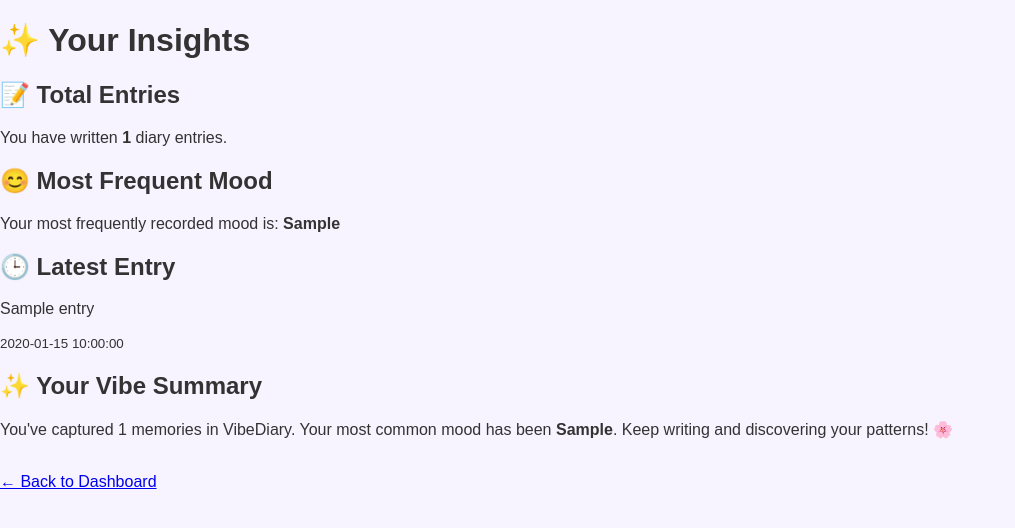
After one commit to mishthi-30/VibeDiary, a Flask app: page /insights in a window 1280 px wide. The commit adds this page. Shown: the top 528 px of the page, without its empty margins (0-1015 px from the left). Run offline with Flask 3, Linux system fonts and the light colour scheme; the visitor is signed in with stand-in values (Sample User, id 1); tables that the repository leaves empty hold one stand-in row (values such as "Sample post").

Commit message:
Add advanced diary insights

```diff
--- a/app.py
+++ b/app.py
@@ -295,6 +295,47 @@ def search():
         results=results
     )
 
+
+# =========================
+# Advanced Insights
+# =========================
+
+@app.route("/insights")
+def insights():
+
+    if "username" not in session:
+        return redirect(url_for("login"))
+
+    user_entries = DiaryEntry.query.filter_by(
+        username=session["username"]
+    ).order_by(DiaryEntry.created_at.desc()).all()
+
+    total_entries = len(user_entries)
+
+    mood_counts = {}
+
+    for entry in user_entries:
+        mood_counts[entry.mood] = mood_counts.get(entry.mood, 0) + 1
+
+    most_frequent_mood = None
+
+    if mood_counts:
+        most_frequent_mood = max(
+            mood_counts,
+            key=mood_counts.get
+        )
+
+    latest_entry = None
+
+    if user_entries:
+        latest_entry = user_entries[0]
+
+    return render_template(
+        "insights.html",
+        total_entries=total_entries,
+        most_frequent_mood=most_frequent_mood,
+        latest_entry=latest_entry
+    )
 # =========================
 # Logout
 # =========================
--- /dev/null
+++ b/templates/insights.html
@@ -0,0 +1,99 @@
+<!DOCTYPE html>
+<html lang="en">
+
+<head>
+    <meta charset="UTF-8">
+    <meta name="viewport" content="width=device-width, initial-scale=1.0">
+
+    <title>Insights | VibeDiary</title>
+
+    <link rel="stylesheet"
+          href="{{ url_for('static', filename='css/style.css') }}">
+</head>
+
+<body>
+
+    <div class="diary-container">
+
+        <h1>✨ Your Insights</h1>
+
+        {% if total_entries > 0 %}
+
+            <div class="card">
+
+                <h2>📝 Total Entries</h2>
+
+                <p>
+                    You have written
+                    <strong>{{ total_entries }}</strong>
+                    diary entries.
+                </p>
+
+            </div>
+
+
+            <div class="card">
+
+                <h2>😊 Most Frequent Mood</h2>
+
+                <p>
+                    Your most frequently recorded mood is:
+
+                    <strong>{{ most_frequent_mood }}</strong>
+                </p>
+
+            </div>
+
+
+            <div class="card">
+
+                <h2>🕒 Latest Entry</h2>
+
+                <p>
+                    {{ latest_entry.title }}
+                </p>
+
+                <small>
+                    {{ latest_entry.created_at }}
+                </small>
+
+            </div>
+
+
+            <div class="card">
+
+                <h2>✨ Your Vibe Summary</h2>
+
+                <p>
+                    You've captured
+                    {{ total_entries }}
+                    memories in VibeDiary.
+
+                    Your most common mood has been
+                    <strong>{{ most_frequent_mood }}</strong>.
+
+                    Keep writing and discovering your patterns! 🌸
+                </p>
+
+            </div>
+
+        {% else %}
+
+            <p>
+                You haven't written any diary entries yet.
+                Start writing to unlock your insights! 🌸
+            </p>
+
+        {% endif %}
+
+        <br>
+
+        <a href="{{ url_for('dashboard') }}">
+            ← Back to Dashboard
+        </a>
+
+    </div>
+
+</body>
+
+</html>
```
Also changed, not shown: templates/dashboard.html (+19 -11 lines), templates/mood_insights.html (+0 -92 lines).
